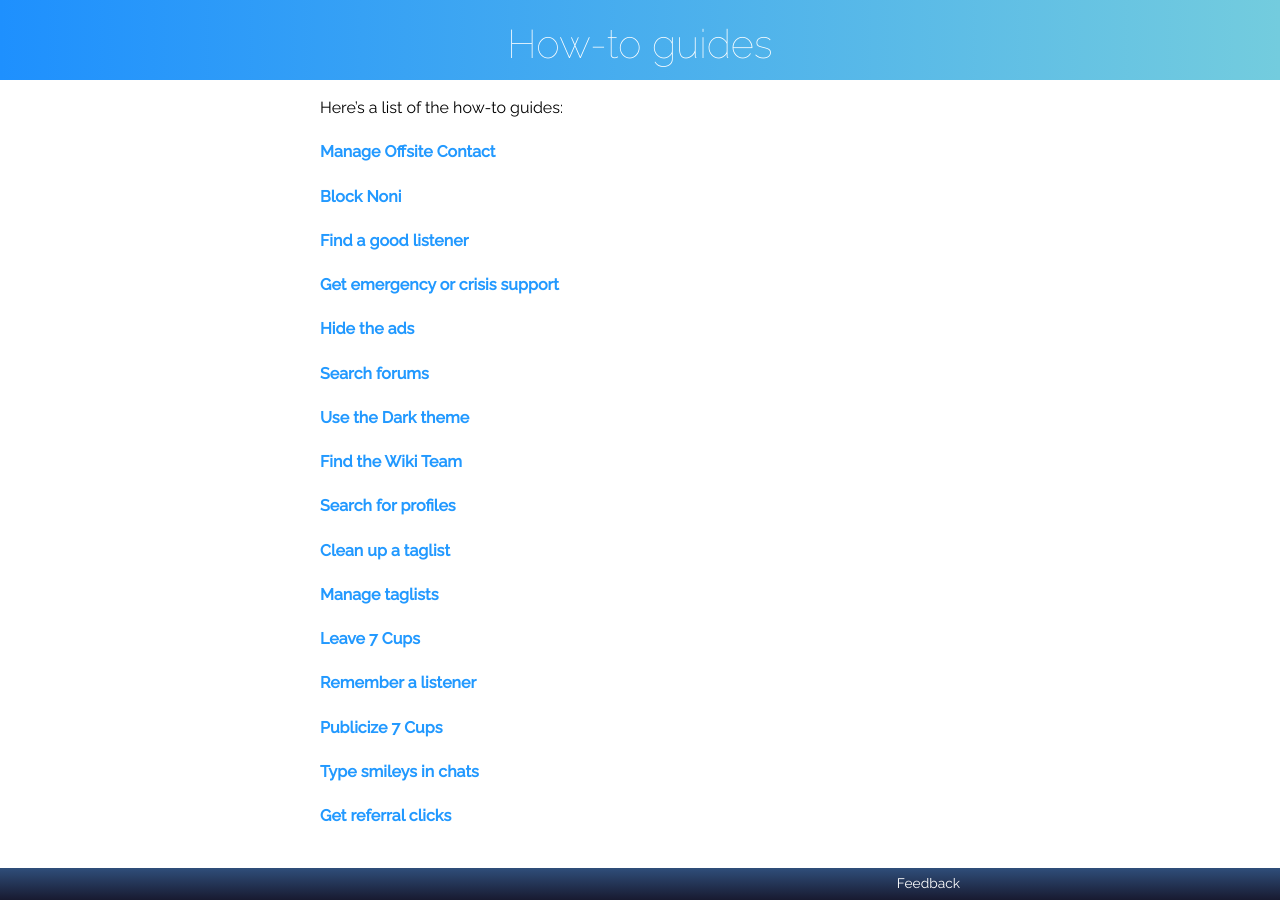
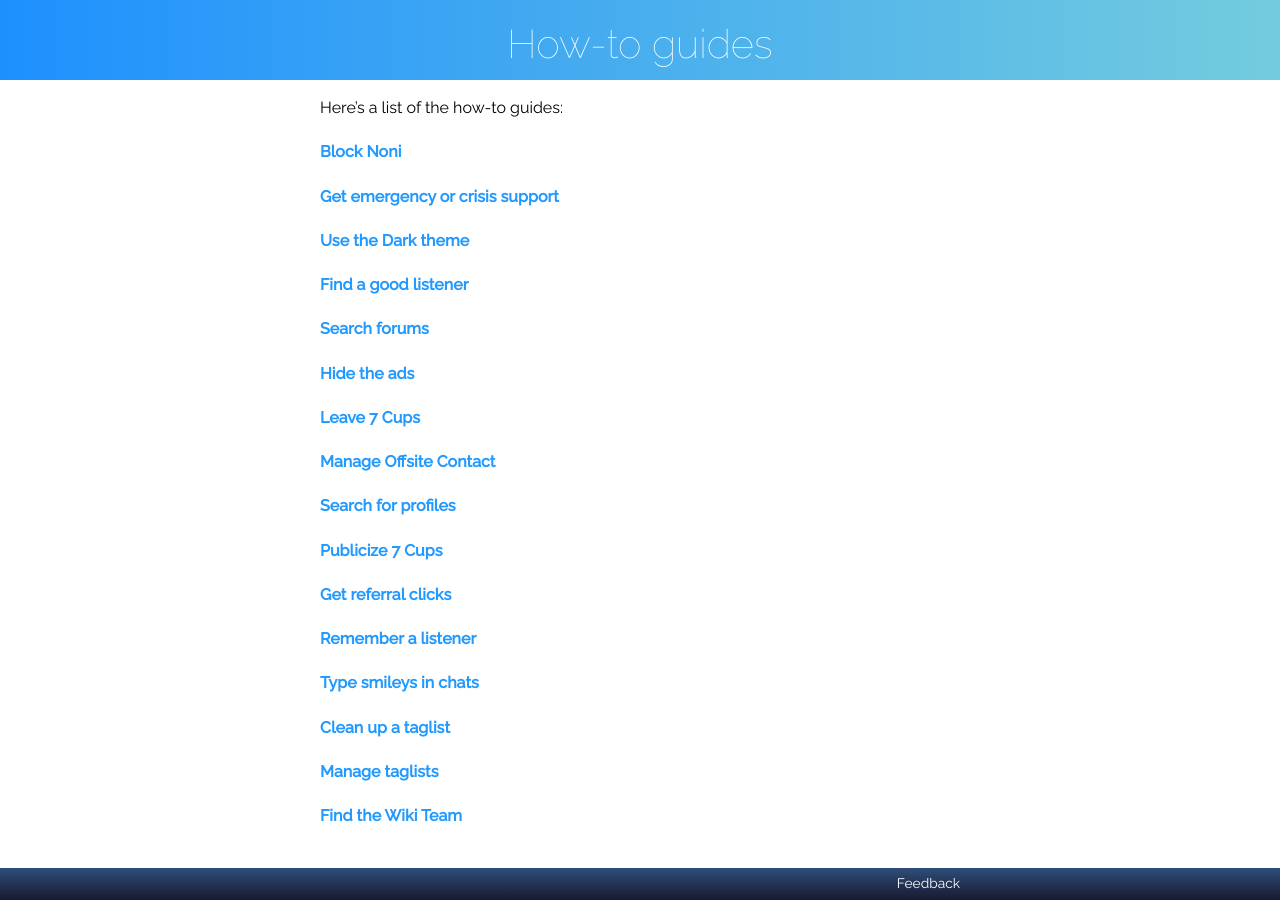
Before and after one commit to RarelyCharlie/rarelycharlie.github.io, a Jekyll site: the page built from _howto/index.md, in a window 1280 px wide. Built offline with Jekyll 4.4.1, drawn with Linux system fonts in a browser that asks for light colours.

Commit message:
fix sort?

```diff
--- a/_howto/index.md
+++ b/_howto/index.md
@@ -6,7 +6,8 @@ class: index
 Here's a list of the how-to guides:
 {:style="margin-top: 1em;"}
 
-{% assign hh = site.howto | sort_natural  %}
+{% assign hh = site.howto | sort  %}
+
 {% for h in hh %}{% if h.class != 'index' %}
 #### [{{ h.title }}]({{ h.url | remove: '.html' }} '{{ h.title }}')
 
```
